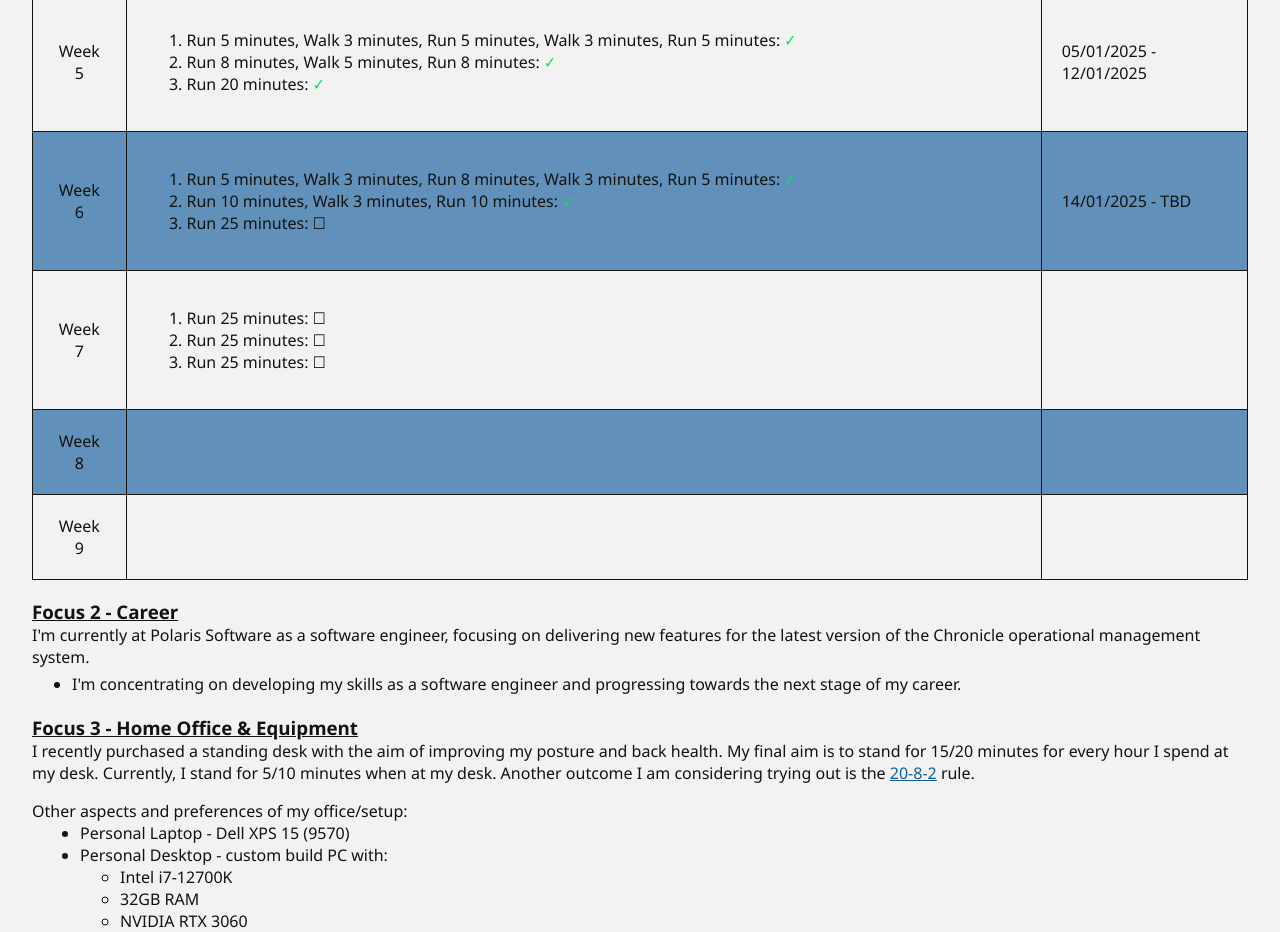
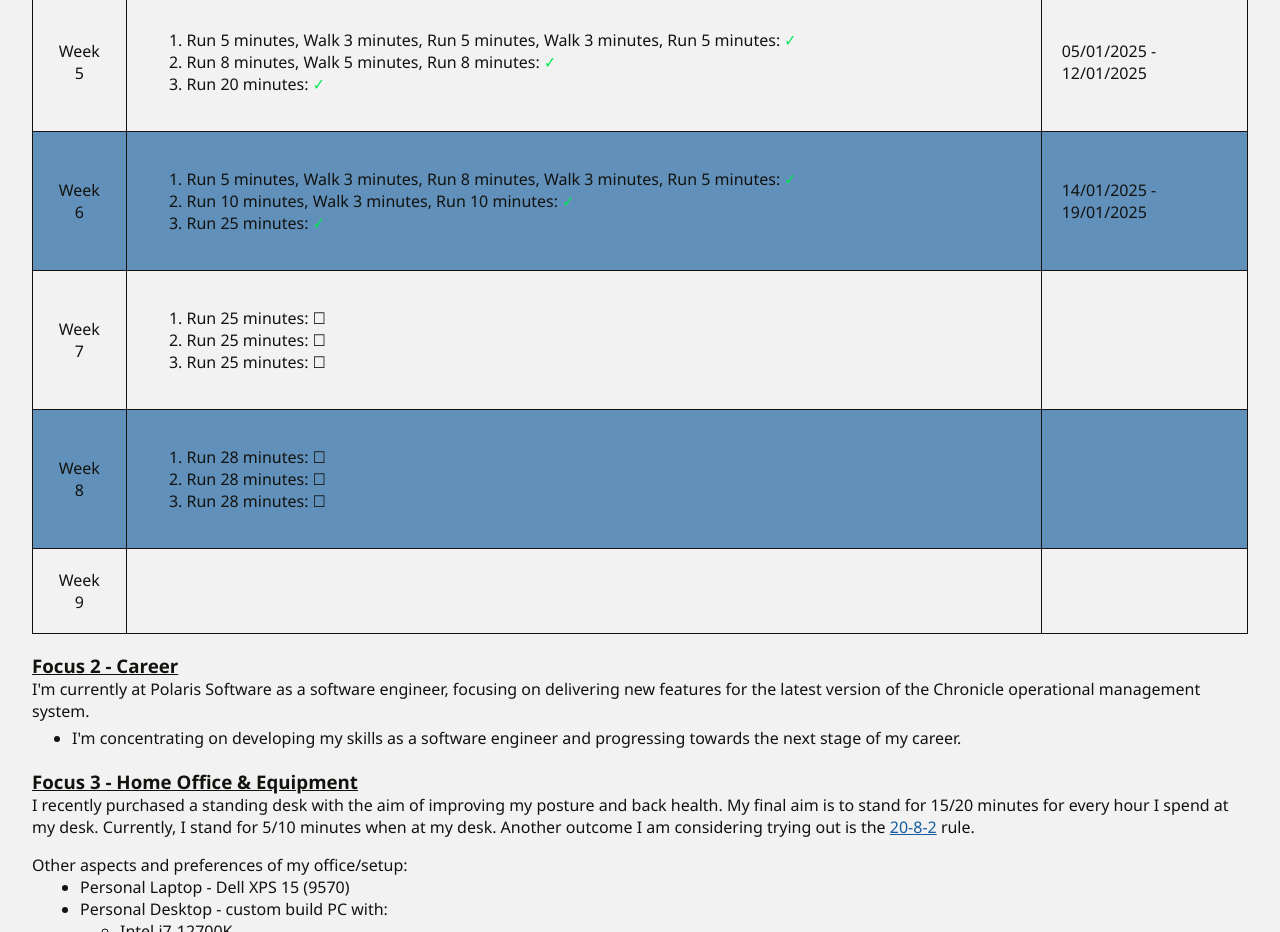
Before and after one commit to JoeSheen/JoeSheen.github.io, an Astro site: page /now in a window 1280 px wide. Shown: the part 1060-1992 px from the top of the page. Built offline with nearby package versions, Linux system fonts and the light colour scheme; Astro itself is replaced by a stand-in of ours.

Commit message:
Updated running log

```diff
--- a/src/pages/now.astro
+++ b/src/pages/now.astro
@@ -86,10 +86,10 @@ import Navigation from '../components/Navigation.astro';
                             <ol>
                                 <li>Run 5 minutes, Walk 3 minutes, Run 8 minutes, Walk 3 minutes, Run 5 minutes: <span class="check-mark">&#10003;</span></li>
                                 <li>Run 10 minutes, Walk 3 minutes, Run 10 minutes: <span class="check-mark">&#10003;</span></li>
-                                <li>Run 25 minutes: <span class="ballot-box">&#x2610;</span></li>
+                                <li>Run 25 minutes: <span class="check-mark">&#10003;</span></li>
                             </ol>
                         </td>
-                        <td>14/01/2025 - TBD</td>
+                        <td>14/01/2025 - 19/01/2025</td>
                     </tr>
                     <tr>
                         <td class="week">Week 7</td>
@@ -104,7 +104,13 @@ import Navigation from '../components/Navigation.astro';
                     </tr>
                     <tr>
                         <td class="week">Week 8</td>
-                        <td></td>
+                        <td>
+                            <ol>
+                                <li>Run 28 minutes: <span class="ballot-box">&#x2610;</span></li>
+                                <li>Run 28 minutes: <span class="ballot-box">&#x2610;</span></li>
+                                <li>Run 28 minutes: <span class="ballot-box">&#x2610;</span></li>
+                            </ol>
+                        </td>
                         <td></td>
                     </tr>
                     <tr>
```
